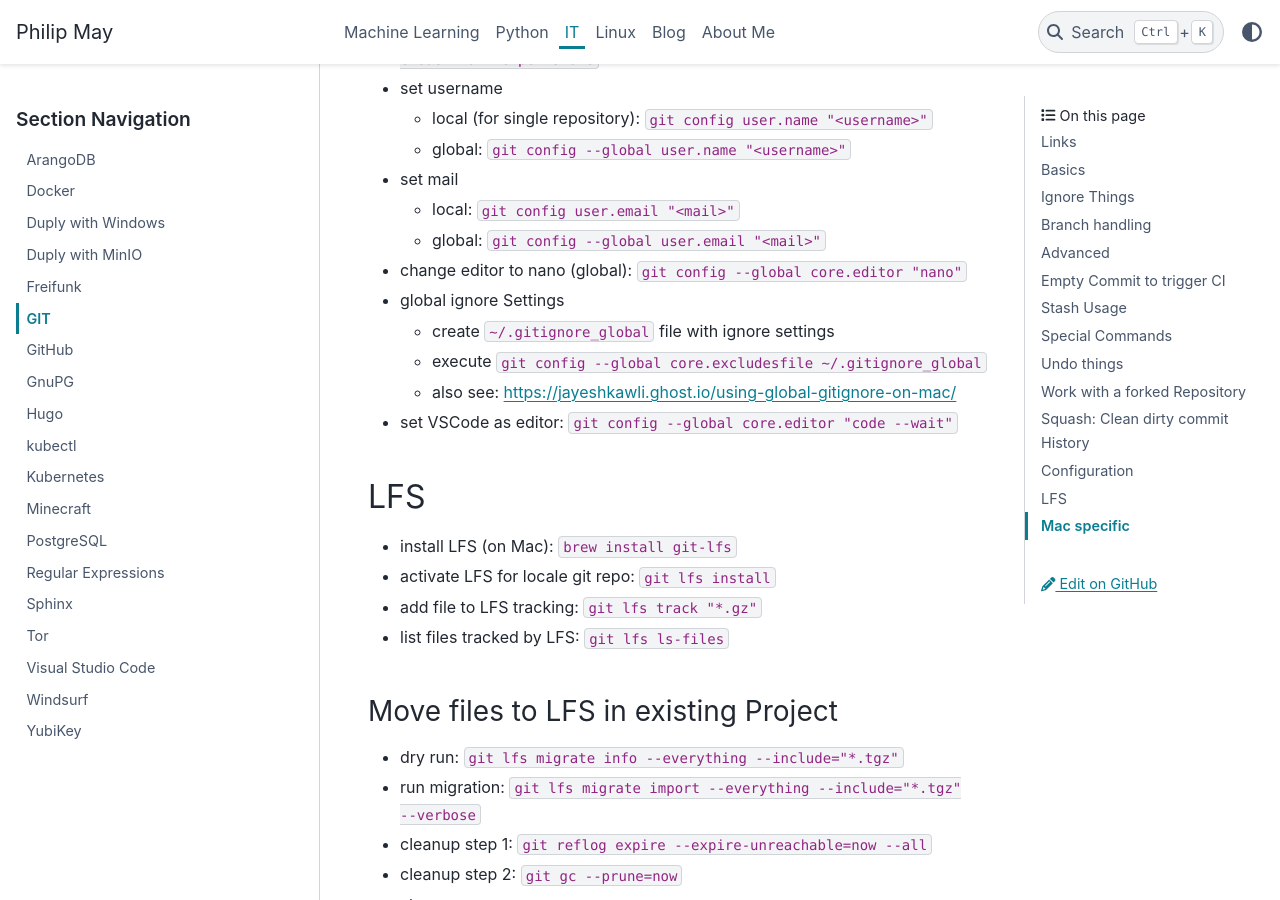
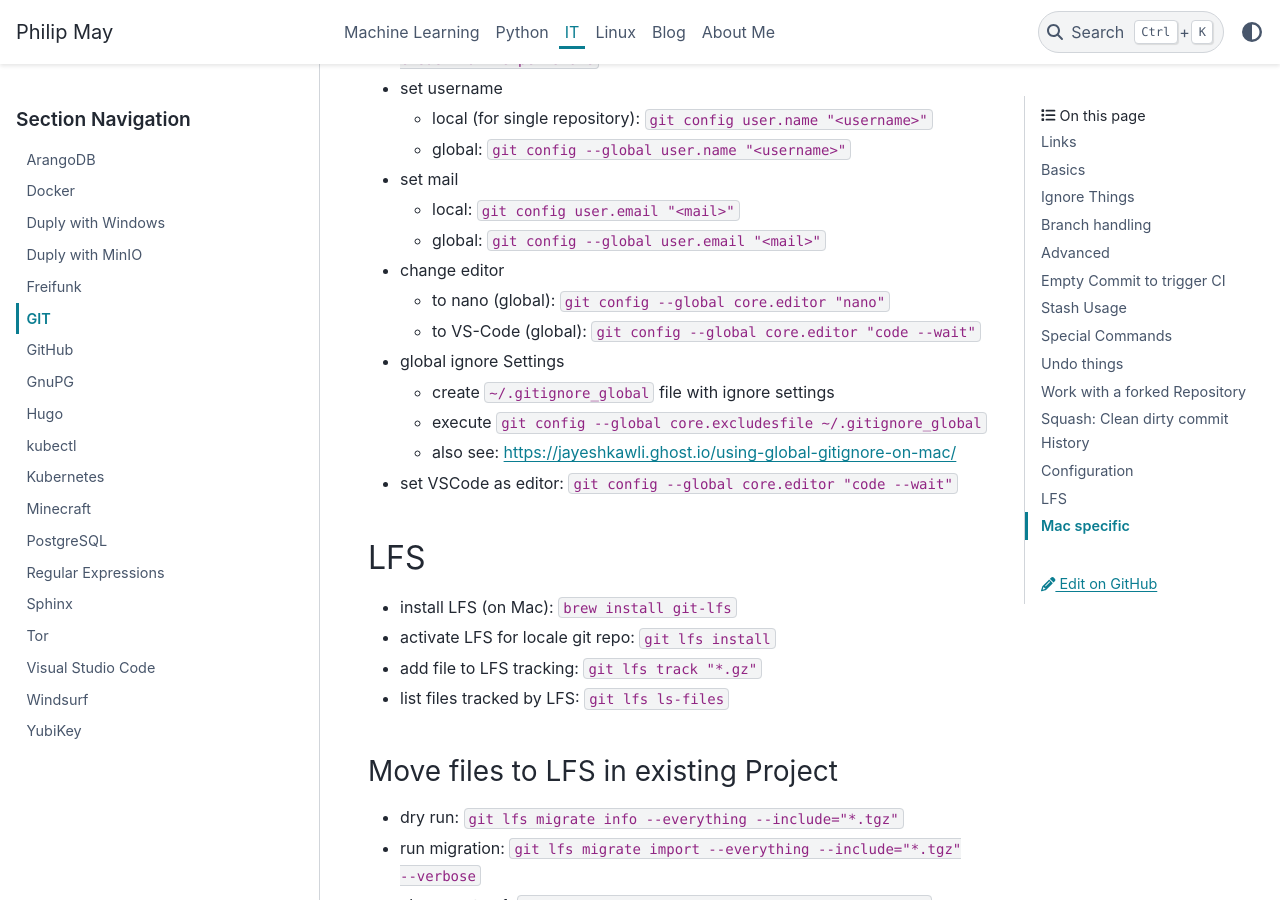
Before and after one commit to PhilipMay/PhilipMay_org, a Sphinx documentation site: the page built from source/it/git.md, in a window 1280 px wide and 900 px high, scrolled down 4757 px. Built offline with Sphinx 7.4.7 and the PyData theme 0.15.4, drawn with Linux system fonts in a browser that asks for light colours; comment, search, counter and statistics services are not loaded.

Commit message:
Update git.md to clarify editor configuration

```diff
--- a/source/it/git.md
+++ b/source/it/git.md
@@ -195,7 +195,9 @@ changed.
 - set mail
   - local: `git config user.email "<mail>"`
   - global: `git config --global user.email "<mail>"`
-- change editor to nano (global): `git config --global core.editor "nano"`
+- change editor
+    - to nano (global): `git config --global core.editor "nano"`
+    - to VS-Code (global): `git config --global core.editor "code --wait"`
 - global ignore Settings
   - create `~/.gitignore_global` file with ignore settings
   - execute `git config --global core.excludesfile ~/.gitignore_global`
```
